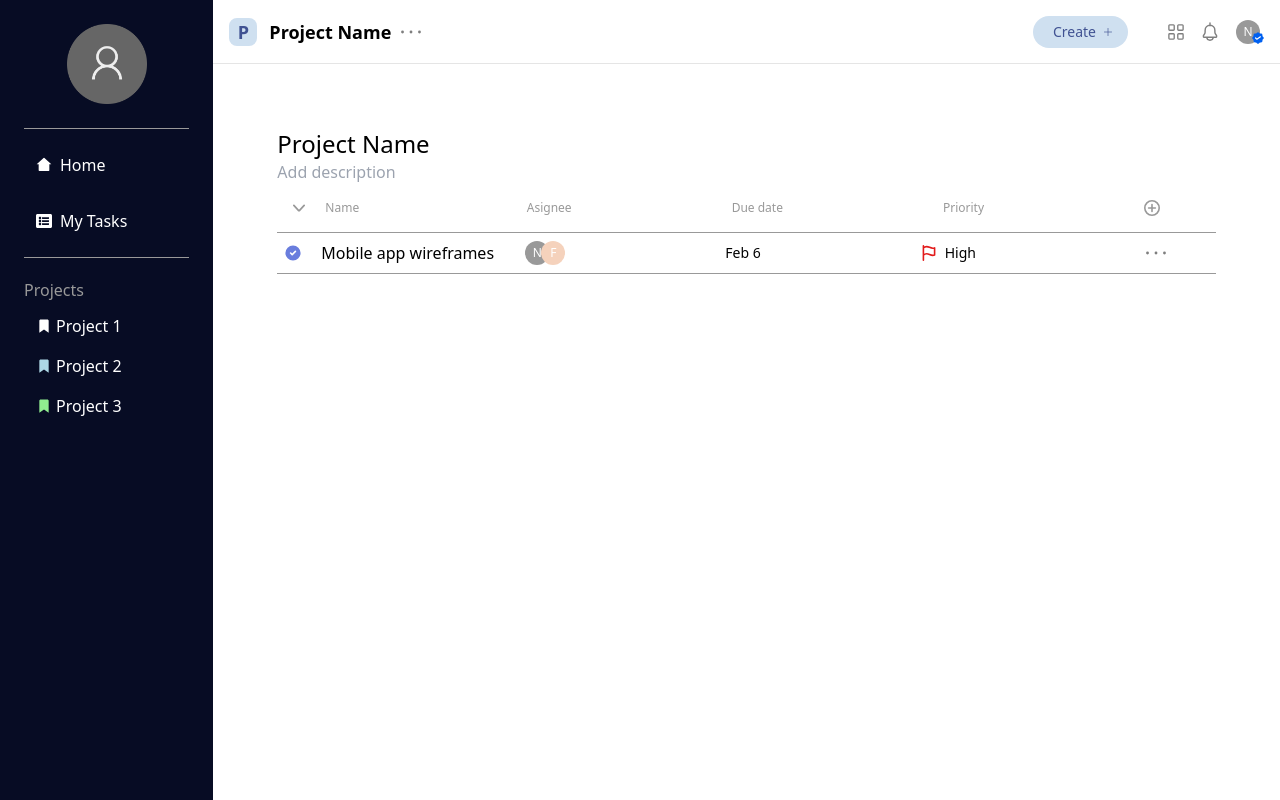
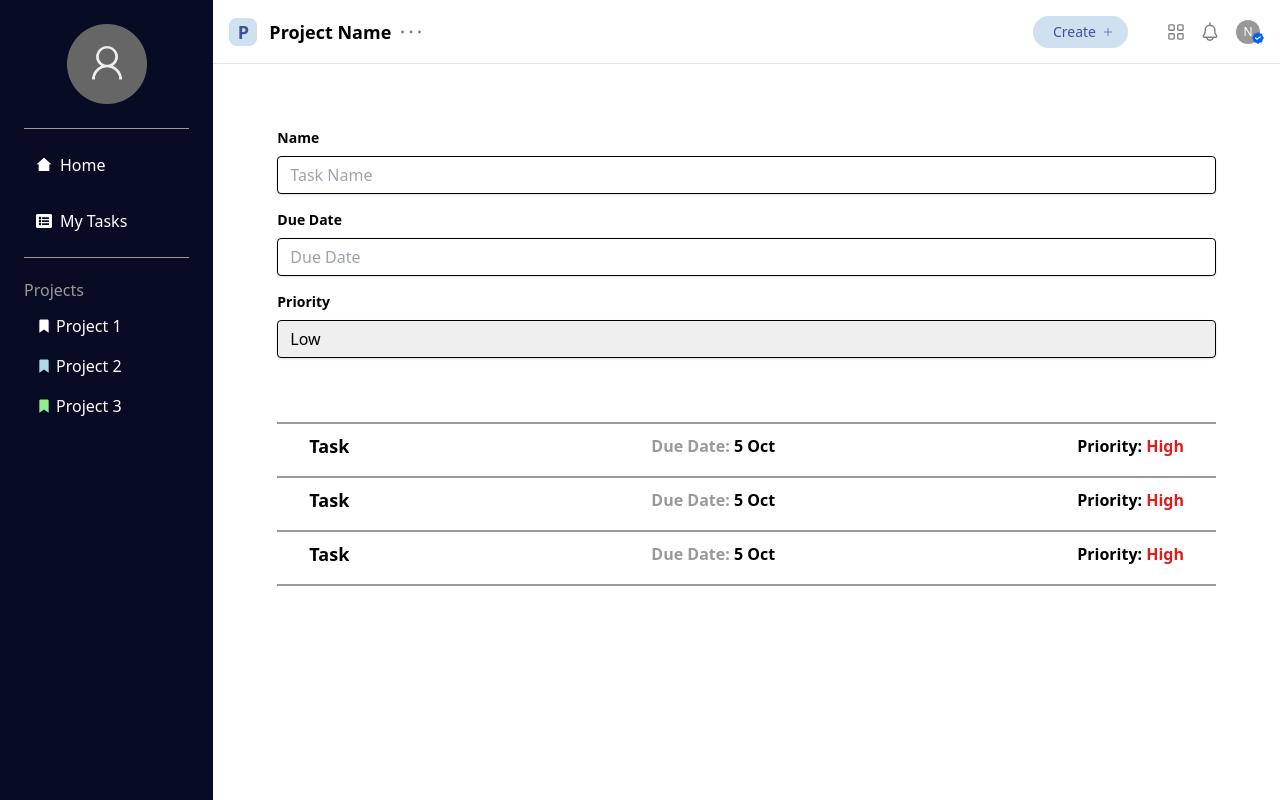
Before and after one commit to alexandruharuta/-project_management_orange, a React (Vite) app: page /project in a window 1280 px wide. Built offline with nearby package versions, Linux system fonts and the light colour scheme.

Commit message:
task init

```diff
--- /dev/null
+++ b/src/Components/TasksComps/AddTask.tsx
@@ -0,0 +1,54 @@
+const AddTask = () => {
+    return (
+      <form>
+        <div className="mb-4">
+          <label className="block text-gray-700 text-sm font-bold mb-2" htmlFor="name">
+            Name
+          </label>
+          <input
+            className="shadow appearance-none border rounded w-full py-2 px-3 text-gray-700 leading-tight focus:outline-none focus:shadow-outline"
+            id="name"
+            type="text"
+            placeholder="Task Name"
+          />
+        </div>
+
+        <div className="mb-4">
+          <label className="block text-gray-700 text-sm font-bold mb-2" htmlFor="dueDate">
+            Due Date
+          </label>
+          <input
+            className="shadow appearance-none border rounded w-full py-2 px-3 text-gray-700 leading-tight focus:outline-none focus:shadow-outline"
+            id="dueDate"
+            type="text"
+            placeholder="Due Date"
+          />
+        </div>
+
+        <div className="mb-4">
+          <label className="block text-gray-700 text-sm font-bold mb-2" htmlFor="priority">
+            Priority
+          </label>
+          <select
+            className="shadow appearance-none border rounded w-full py-2 px-3 text-gray-700 leading-tight focus:outline-none focus:shadow-outline"
+            id="priority"
+          >
+            <option value="low">Low</option>
+            <option value="medium">Medium</option>
+            <option value="high">High</option>
+          </select>
+        </div>
+
+        <div className="flex items-center justify-between">
+          <button
+            className="bg-blue-500 hover:bg-blue-700 text-white font-bold py-2 px-4 rounded focus:outline-none focus:shadow-outline"
+            type="submit"
+          >
+            Add Task
+          </button>
+        </div>
+      </form>
+    );
+  };
+
+export default AddTask;
--- /dev/null
+++ b/src/Components/TasksComps/Task.tsx
@@ -0,0 +1,11 @@
+const Task = () => {
+  return (
+    <div className="flex justify-between items-center border-t-2 border-gray py-2 px-8 my-2">
+      <h3 className="text-lg font-bold"><button>Task</button></h3>
+      <h3 className="text-base text-gray font-semibold">Due Date: <span className="text-dark">5 Oct</span></h3>
+      <h3 className="text-base font-semibold">Priority: <span className="text-base text-red">High</span></h3>
+    </div>
+  );
+};
+
+export default Task;
--- /dev/null
+++ b/src/Components/TasksComps/Tasks.tsx
@@ -0,0 +1,13 @@
+import Task from "./Task"
+
+const Tasks = () => {
+  return (
+    <div className="border-b-2 border-gray">
+      <Task/>
+      <Task/>
+      <Task/>
+    </div>
+  )
+}
+
+export default Tasks
--- a/src/Pages/Project.tsx
+++ b/src/Pages/Project.tsx
@@ -1,117 +1,15 @@
-export default function Project() {
+import Tasks from "../Components/TasksComps/Tasks"
+import { useState } from 'react';
+import AddTask from "../Components/TasksComps/AddTask";
+
+const Project = () => {
+  const [tasks, setTasks] = useState([])
   return (
     <div className="px-16 py-16">
-      <p className="text-2xl font-medium">Project Name</p>
-      <input type="text" placeholder="Add description" />
-      <div className="flex items-center justify-between text-gray border-b border-b-gray p-4">
-        <div className="flex items-center">
-          <svg
-            className="w-3 h-3 text-gray gray:text-white"
-            aria-hidden="true"
-            xmlns="http://www.w3.org/2000/svg"
-            fill="none"
-            viewBox="0 0 14 8"
-          >
-            <path
-              stroke="currentColor"
-              stroke-linecap="round"
-              stroke-linejoin="round"
-              stroke-width="2"
-              d="m1 1 5.326 5.7a.909.909 0 0 0 1.348 0L13 1"
-            />
-          </svg>
-          <p className="pl-5 font-medium text-xs">Name</p>
-        </div>
+      <AddTask/>
+      <Tasks/>
+    </div>
+  )
+}
 
-        <div className="pr-10 gap-40 flex items-center font-medium text-xs">
-          <div>
-            <p>Asignee</p>
-          </div>
-
-          <p>Due date</p>
-          <p>Priority</p>
-
-          <svg
-            className="w-4 h-4 text-gray gray:text-white"
-            aria-hidden="true"
-            xmlns="http://www.w3.org/2000/svg"
-            fill="none"
-            viewBox="0 0 20 20"
-          >
-            <path
-              stroke="currentColor"
-              stroke-linecap="round"
-              stroke-linejoin="round"
-              stroke-width="2"
-              d="M10 5.757v8.486M5.757 10h8.486M19 10a9 9 0 1 1-18 0 9 9 0 0 1 18 0Z"
-            />
-          </svg>
-        </div>
-      </div>
-      {/*  */}
-      <div className="flex items-center pt-2 justify-between font-medium text-opacity-2 border-b p-2 border-b-gray">
-        <div className="flex items-center">
-          <svg
-            className="w-4 h-4 text-bluetask dark:text-white"
-            aria-hidden="true"
-            xmlns="http://www.w3.org/2000/svg"
-            fill="currentColor"
-            viewBox="0 0 20 20"
-          >
-            <path d="M10 .5a9.5 9.5 0 1 0 9.5 9.5A9.51 9.51 0 0 0 10 .5Zm3.707 8.207-4 4a1 1 0 0 1-1.414 0l-2-2a1 1 0 0 1 1.414-1.414L9 10.586l3.293-3.293a1 1 0 0 1 1.414 1.414Z" />
-          </svg>
-
-          <p className="pl-5">Mobile app wireframes</p>
-        </div>
-
-        <div className="pr-10 gap-40 flex items-center text-sm">
-          <div>
-            <button className="w-6 h-6 bg-blue rounded-full -mr-2 bg-gray text-white text-xs ">
-              N
-            </button>
-            <button className="w-6 h-6 bg-blue rounded-full  bg-yellow text-white text-xs">
-              F
-            </button>
-          </div>
-
-          <p>Feb 6</p>
-
-          <div className="flex items-center gap-2">
-            <svg
-              className="w-4 h-4 text-red red:text-red"
-              aria-hidden="true"
-              xmlns="http://www.w3.org/2000/svg"
-              fill="none"
-              viewBox="0 0 16 20"
-            >
-              <path
-                stroke="currentColor"
-                stroke-linecap="round"
-                stroke-linejoin="round"
-                stroke-width="2"
-                d="M1 1v18M1 3.652v9c5.6-5.223 8.4 2.49 14-.08v-9c-5.6 2.57-8.4-5.143-14 .08Z"
-              />
-            </svg>
-
-            <p>High</p>
-          </div>
-
-          <svg
-            className="w-6 h-6 text-gray-800 dark:text-white ml-2 opacity-50"
-            aria-hidden="true"
-            xmlns="http://www.w3.org/2000/svg"
-            fill="none"
-            viewBox="0 0 17 4"
-          >
-            <path
-              stroke="currentColor"
-              stroke-linecap="round"
-              stroke-width="2"
-              d="M2.49 2h.01m6 0h.01m5.99 0h.01"
-            />
-          </svg>
-        </div>
-      </div>
-    </div>
-  );
-}
+export default Project
```
